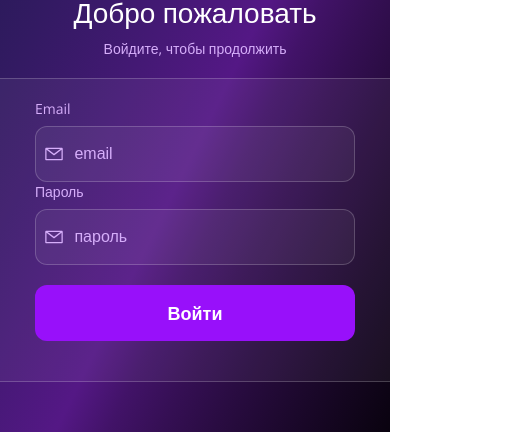
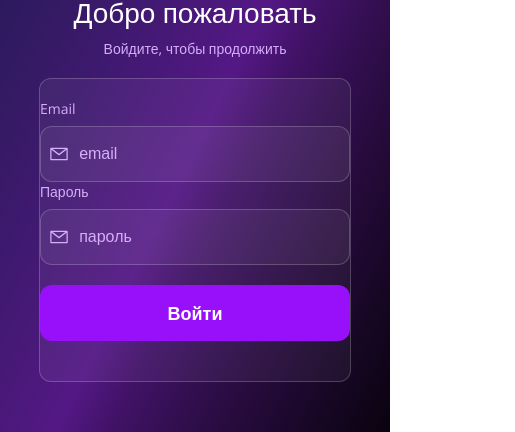
Before and after one commit to KI-24-ATAKA/Pet-Music-Hosting, a React (Vite) app in the folder frontend/MusicHostingWebApp/: page /Profile in a window 390 px wide. Shown: the part 245-677 px from the top of the page, 515 px wide, since content can reach past the window. Built offline with nearby package versions, Linux system fonts and the light colour scheme.

Commit message:
ProfilePage-mobile-size-fix

```diff
--- a/frontend/MusicHostingWebApp/src/components/Form/Form.scss
+++ b/frontend/MusicHostingWebApp/src/components/Form/Form.scss
@@ -10,7 +10,8 @@
   background-color: $transparent-white-background;
   border-radius: 12px;
   padding: 20px 0px;
-  width: 640px;
+  width: 80%;
+  max-width: 640px;
   &__field {
     display: flex;
     flex-direction: column;
--- a/frontend/MusicHostingWebApp/src/components/Form/Form.tsx
+++ b/frontend/MusicHostingWebApp/src/components/Form/Form.tsx
@@ -32,7 +32,7 @@ function Form(props: IFormProps) {
                 return (
                     <div>
                         <label>{UI.label}</label>
-                        <FileField />
+                        <FileField label={UI.label} />
                     </div>
                 );
             };
--- a/frontend/MusicHostingWebApp/src/style/index.scss
+++ b/frontend/MusicHostingWebApp/src/style/index.scss
@@ -16,7 +16,6 @@ a {
 
 body {
   font-family: $open-sans;
-  width: 100%;
   height: 100%;
   margin: 0;
   padding: 0;
```
